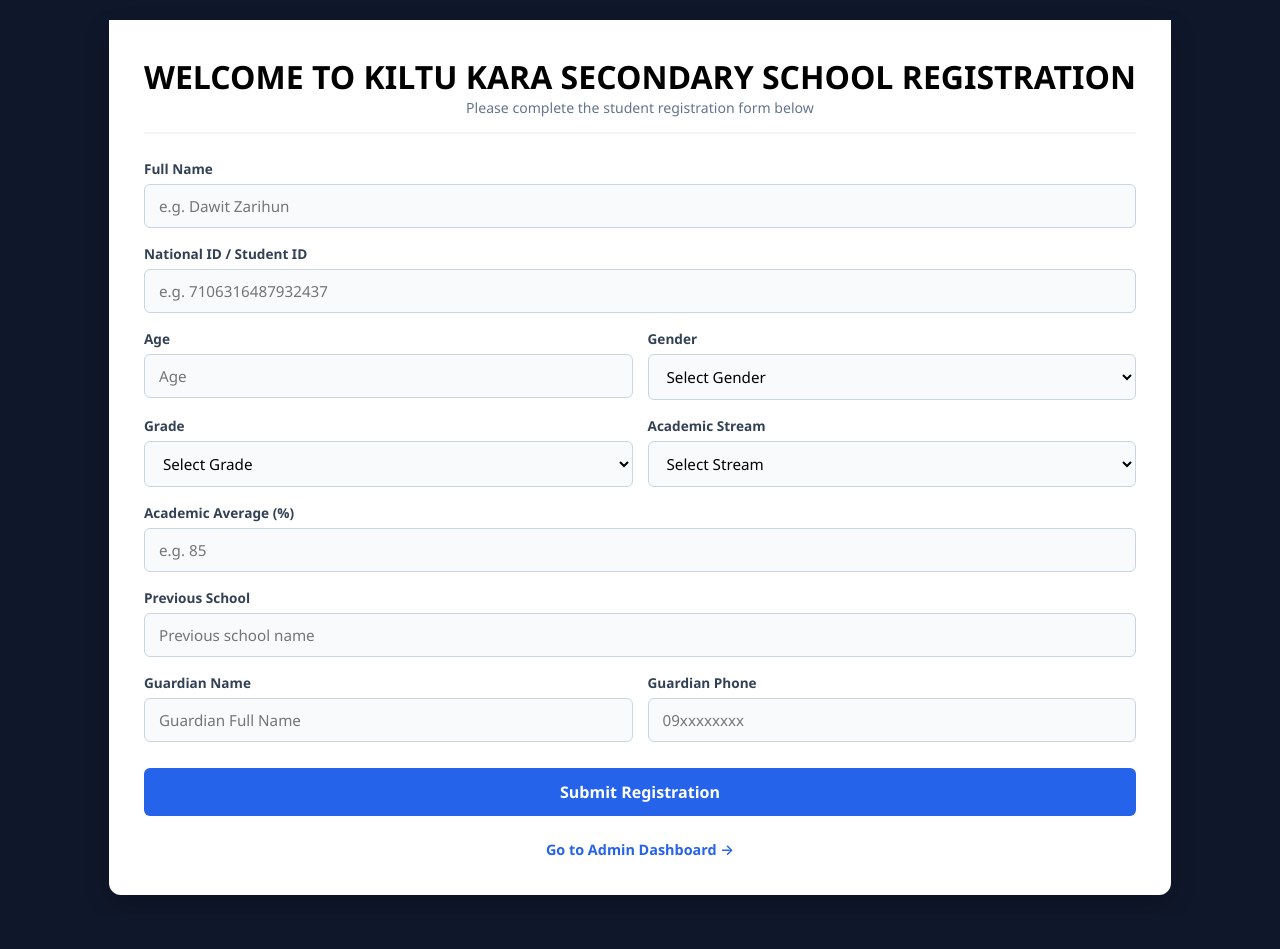
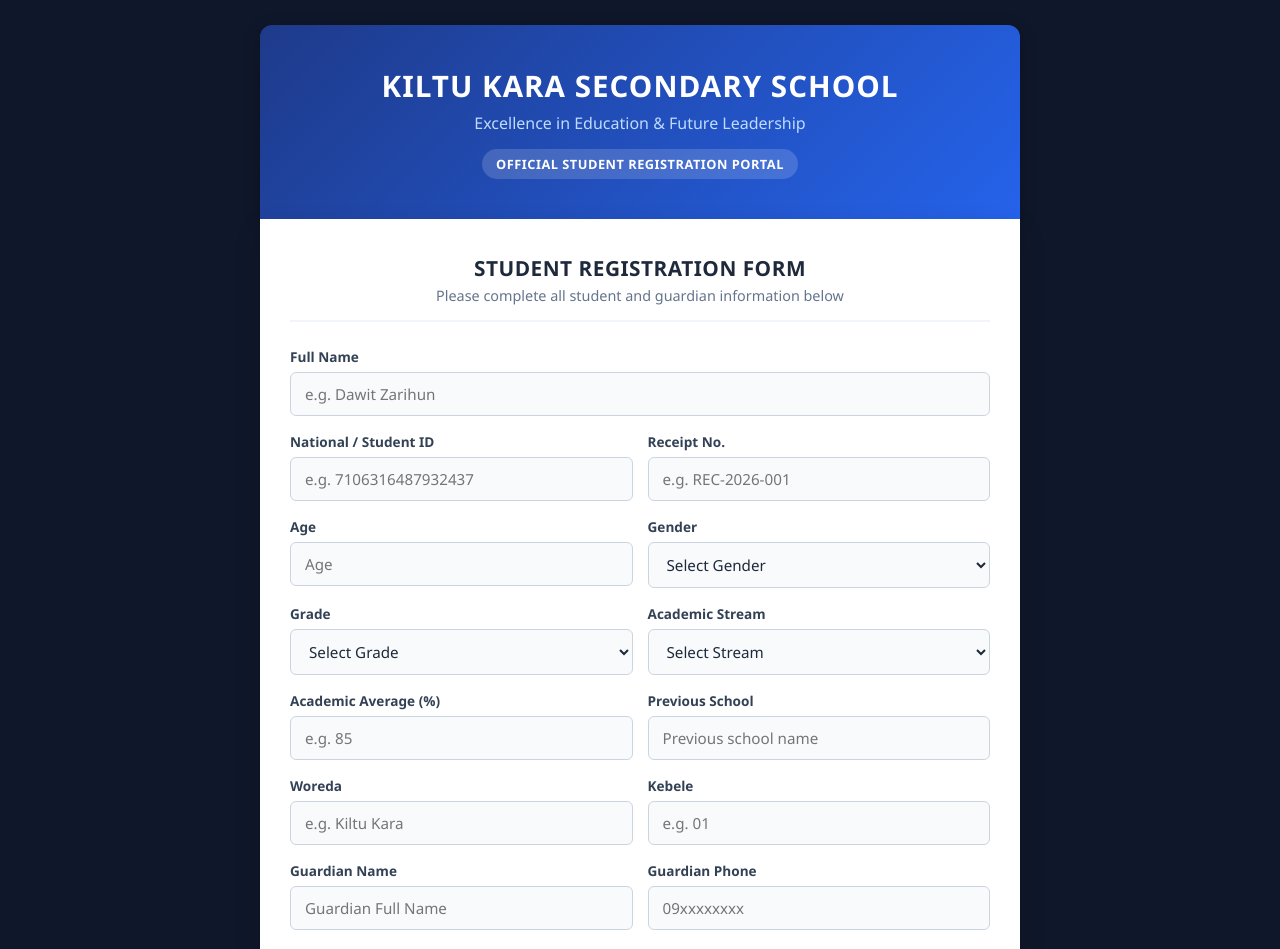
Before and after one commit to davezerihun/kiltu-kara, a website: page public/index.html in a window 1280 px wide. Shown: the top 949 px of the page. Before the commit the page ends 915 px from the top, so only its background shows below. Drawn offline with Linux system fonts and the light colour scheme.

Commit message:
Update index.html and style.css with banner and location fields

```diff
--- a/public/index.html
+++ b/public/index.html
@@ -3,34 +3,53 @@
 <head>
   <meta charset="UTF-8">
   <meta name="viewport" content="width=device-width, initial-scale=1.0">
-  <title>Kiltu Kara Secondary School - Registration</title>
+  <title>Kiltu Kara Secondary School - Registration Portal</title>
   <link rel="stylesheet" href="style.css">
 </head>
 <body>
 
-  <div class="form-card">
+  <div class="main-wrapper">
+    <!-- HERO LANDING BANNER -->
+    <header class="hero-section">
+      <div class="hero-overlay">
+        <h1 class="school-title">KILTU KARA SECONDARY SCHOOL</h1>
+        <p class="hero-subtitle">Excellence in Education & Future Leadership</p>
+        <span class="badge-portal">Official Student Registration Portal</span>
+      </div>
+    </header>
+
+    <!-- REGISTRATION FORM CARD -->
+    <main class="form-card">
       <div class="header-container">
-      <h1 class="welcome-title">WELCOME TO KILTU KARA SECONDARY SCHOOL REGISTRATION</h1>
-      <p class="welcome-subtitle">Please complete the student registration form below</p>
+        <h2>STUDENT REGISTRATION FORM</h2>
+        <p>Please complete all student and guardian information below</p>
       </div>
 
       <form id="registrationForm">
+        <!-- Full Name -->
         <div class="input-group">
           <label for="fullName">Full Name</label>
           <input type="text" id="fullName" placeholder="e.g. Dawit Zarihun" required>
         </div>
 
+        <!-- National ID & Receipt No -->
+        <div class="form-row">
           <div class="input-group">
-        <label for="nationalId">National ID / Student ID</label>
+            <label for="nationalId">National / Student ID</label>
             <input type="text" id="nationalId" placeholder="e.g. 7106316487932437" required>
           </div>
+          <div class="input-group">
+            <label for="receiptNo">Receipt No.</label>
+            <input type="text" id="receiptNo" placeholder="e.g. REC-2026-001" required>
+          </div>
+        </div>
 
+        <!-- Age & Gender -->
         <div class="form-row">
           <div class="input-group">
             <label for="age">Age</label>
             <input type="number" id="age" placeholder="Age" min="10" max="30" required>
           </div>
-
           <div class="input-group">
             <label for="gender">Gender</label>
             <select id="gender" required>
@@ -41,6 +60,7 @@
           </div>
         </div>
 
+        <!-- Grade & Stream -->
         <div class="form-row">
           <div class="input-group">
             <label for="grade">Grade</label>
@@ -52,34 +72,47 @@
               <option value="Grade 12">Grade 12</option>
             </select>
           </div>
-
           <div class="input-group">
             <label for="stream">Academic Stream</label>
             <select id="stream" required>
               <option value="" disabled selected>Select Stream</option>
               <option value="General">General</option>
-            <option value="NS">NS</option>
-            <option value="SS">SS</option>
+              <option value="NS">Natural Science (NS)</option>
+              <option value="SS">Social Science (SS)</option>
             </select>
           </div>
         </div>
 
+        <!-- Average & Previous School -->
+        <div class="form-row">
           <div class="input-group">
             <label for="average">Academic Average (%)</label>
             <input type="number" id="average" placeholder="e.g. 85" min="0" max="100" required>
           </div>
-
           <div class="input-group">
             <label for="previousSchool">Previous School</label>
             <input type="text" id="previousSchool" placeholder="Previous school name" required>
           </div>
+        </div>
 
+        <!-- Woreda & Kebele -->
+        <div class="form-row">
+          <div class="input-group">
+            <label for="woreda">Woreda</label>
+            <input type="text" id="woreda" placeholder="e.g. Kiltu Kara" required>
+          </div>
+          <div class="input-group">
+            <label for="kebele">Kebele</label>
+            <input type="text" id="kebele" placeholder="e.g. 01" required>
+          </div>
+        </div>
+
+        <!-- Guardian Information -->
         <div class="form-row">
           <div class="input-group">
             <label for="guardianName">Guardian Name</label>
             <input type="text" id="guardianName" placeholder="Guardian Full Name" required>
           </div>
-
           <div class="input-group">
             <label for="guardianPhone">Guardian Phone</label>
             <input type="tel" id="guardianPhone" placeholder="09xxxxxxxx" required>
@@ -92,6 +125,7 @@
       <div class="nav-footer">
         <a href="/admin.html">Go to Admin Dashboard →</a>
       </div>
+    </main>
   </div>
 
   <script>
@@ -101,12 +135,15 @@
       const payload = {
         fullName: document.getElementById('fullName').value,
         nationalId: document.getElementById('nationalId').value,
+        receiptNo: document.getElementById('receiptNo').value,
         age: document.getElementById('age').value,
         gender: document.getElementById('gender').value,
         grade: document.getElementById('grade').value,
         stream: document.getElementById('stream').value,
         average: document.getElementById('average').value,
         previousSchool: document.getElementById('previousSchool').value,
+        woreda: document.getElementById('woreda').value,
+        kebele: document.getElementById('kebele').value,
         guardianName: document.getElementById('guardianName').value,
         guardianPhone: document.getElementById('guardianPhone').value
       };
--- a/public/style.css
+++ b/public/style.css
@@ -10,26 +10,26 @@ body {
   min-height: 100vh;
   display: flex;
   justify-content: center;
-  padding: 20px 10px;
+  padding: 25px 12px;
 }
 
 .main-wrapper {
   width: 100%;
-  max-width: 750px;
+  max-width: 760px;
 }
 
-/* HERO LANDING SECTION */
+/* HERO BANNER */
 .hero-section {
-  background: linear-gradient(135deg, #1e3a8a 0%, #3b82f6 100%);
-  color: white;
+  background: linear-gradient(135deg, #1e3a8a 0%, #2563eb 100%);
+  color: #ffffff;
   border-radius: 12px 12px 0 0;
-  padding: 40px 25px;
+  padding: 40px 20px;
   text-align: center;
-  box-shadow: 0 4px 15px rgba(0, 0, 0, 0.3);
+  box-shadow: 0 4px 15px rgba(0, 0, 0, 0.25);
 }
 
 .school-title {
-  font-size: 1.8rem;
+  font-size: 1.85rem;
   font-weight: 800;
   letter-spacing: 1px;
 }
@@ -42,19 +42,20 @@ body {
 
 .badge-portal {
   display: inline-block;
-  background: rgba(255, 255, 255, 0.15);
+  background: rgba(255, 255, 255, 0.16);
   padding: 6px 14px;
   border-radius: 20px;
   font-size: 0.8rem;
   margin-top: 15px;
   text-transform: uppercase;
   letter-spacing: 0.5px;
+  font-weight: 600;
 }
 
 /* FORM CARD */
 .form-card {
   background: #ffffff;
-  padding: 35px;
+  padding: 35px 30px;
   border-radius: 0 0 12px 12px;
   box-shadow: 0 10px 25px rgba(0, 0, 0, 0.2);
 }
@@ -68,12 +69,14 @@ body {
 
 .header-container h2 {
   color: #1e293b;
-  font-size: 1.25rem;
+  font-size: 1.3rem;
+  letter-spacing: 0.5px;
 }
 
 .header-container p {
   color: #64748b;
-  font-size: 0.88rem;
+  font-size: 0.9rem;
+  margin-top: 4px;
 }
 
 .form-row {
@@ -105,6 +108,7 @@ input, select {
   font-size: 0.95rem;
   outline: none;
   background-color: #f8fafc;
+  color: #1e293b;
 }
 
 input:focus, select:focus {
@@ -118,12 +122,13 @@ input:focus, select:focus {
   background-color: #2563eb;
   color: white;
   border: none;
-  padding: 13px;
+  padding: 14px;
   border-radius: 6px;
   font-size: 1rem;
   font-weight: 700;
   cursor: pointer;
   margin-top: 10px;
+  transition: background-color 0.2s;
 }
 
 .btn-submit:hover {
@@ -132,7 +137,7 @@ input:focus, select:focus {
 
 .nav-footer {
   text-align: center;
-  margin-top: 22px;
+  margin-top: 25px;
 }
 
 .nav-footer a {
@@ -142,6 +147,12 @@ input:focus, select:focus {
   font-weight: 600;
 }
 
-@media (max-width: 550px) {
+.nav-footer a:hover {
+  text-decoration: underline;
+}
+
+@media (max-width: 580px) {
   .form-row { flex-direction: column; gap: 0; }
+  .form-card { padding: 25px 18px; }
+  .school-title { font-size: 1.4rem; }
 }
```
Lines whose indentation alone changed are shown as unchanged.
